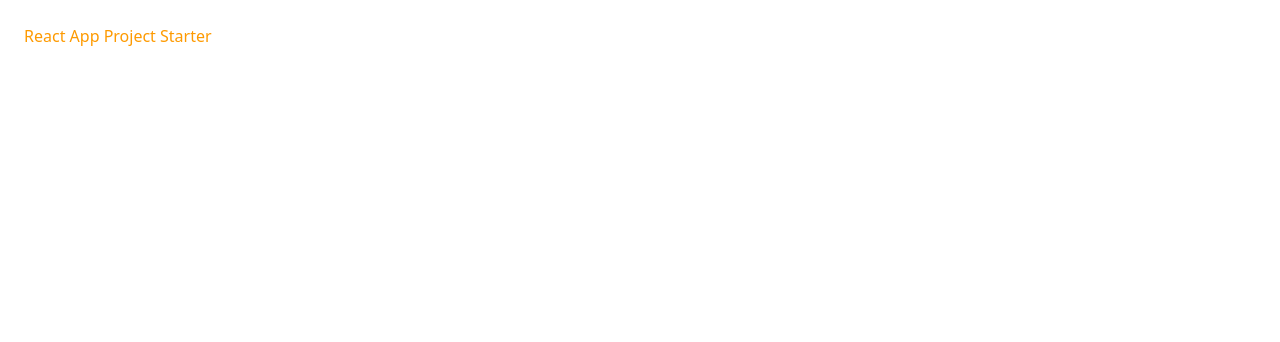
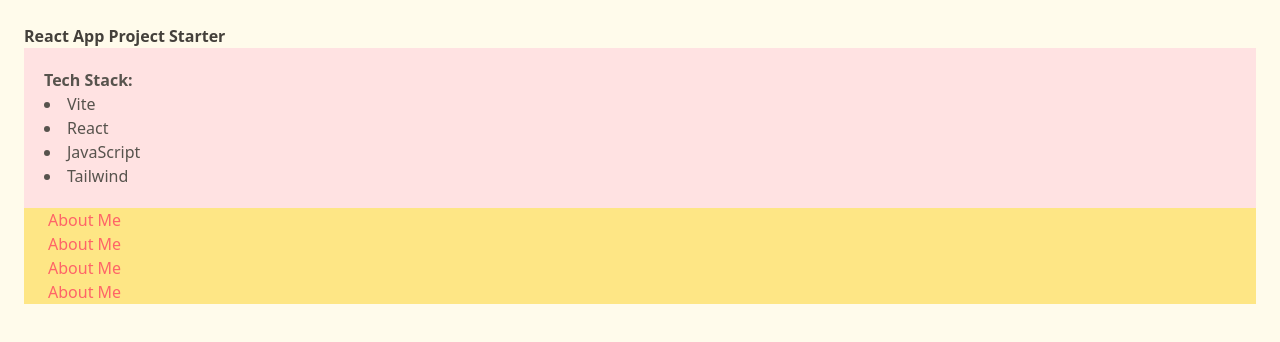
Before and after one commit to orayachan/17-oraya-react, a React (Vite) app: page / in a window 1280 px wide. Shown: the top 342 px of the page. Built offline with nearby package versions, Linux system fonts and the light colour scheme.

Commit message:
repo(setup): create components

```diff
--- a/src/App.jsx
+++ b/src/App.jsx
@@ -1,7 +1,22 @@
+import AboutMe from "./components/AboutMe";
+
 export default function App() {
   return (
-    <div className="flex p-6">
-      <h1 className="text-amber-500">React App Project Starter</h1>
+    <div className="h-screen flex flex-col justify-start p-6 bg-amber-50">
+      <h1 className="text-stone-700 font-bold">React App Project Starter</h1>
+      <section className="w-full p-5 text-stone-600 bg-red-100 flex">
+        <ul className="list-inside list-disc flex-1">
+          <span className="font-semibold">Tech Stack:</span>
+          <li>Vite</li>
+          <li>React</li>
+          <li>JavaScript</li>
+          <li>Tailwind</li>
+        </ul>
+      </section>
+      <AboutMe />
+      <AboutMe />
+      <AboutMe />
+      <AboutMe />
     </div>
-  )
+  );
 }
--- /dev/null
+++ b/src/components/AboutMe.jsx
@@ -0,0 +1,9 @@
+import React from 'react'
+
+function AboutMe() {
+  return (
+    <div className='bg-amber-200 text-red-400 pl-6 pr-6'>About Me</div>
+  )
+}
+
+export default AboutMe
```
